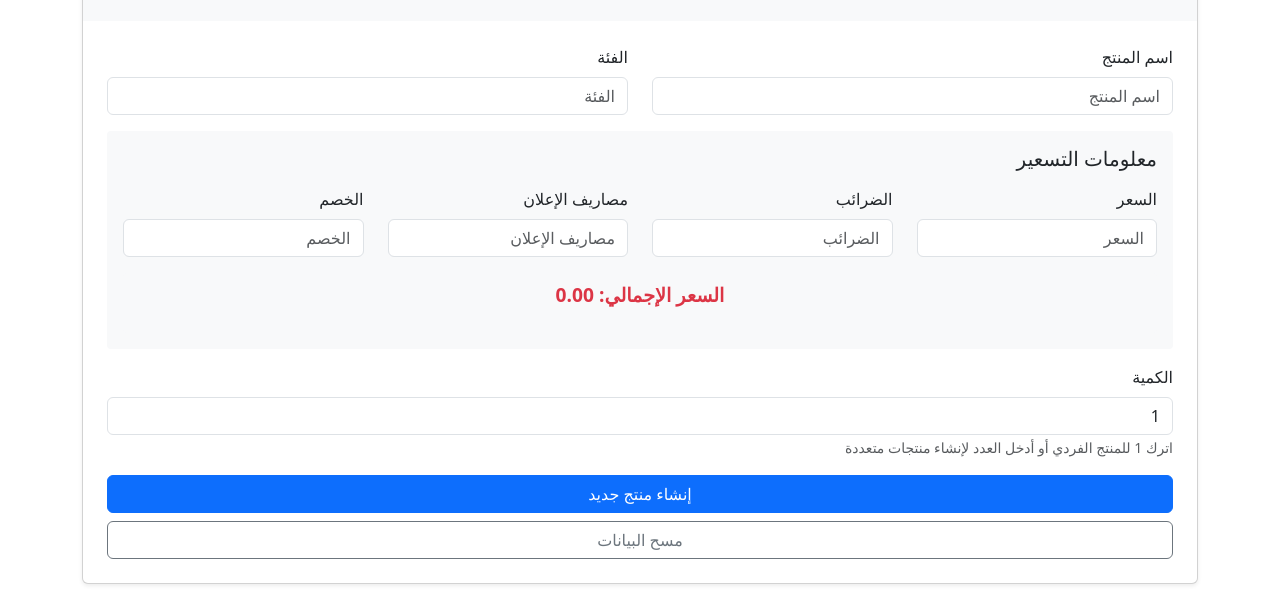
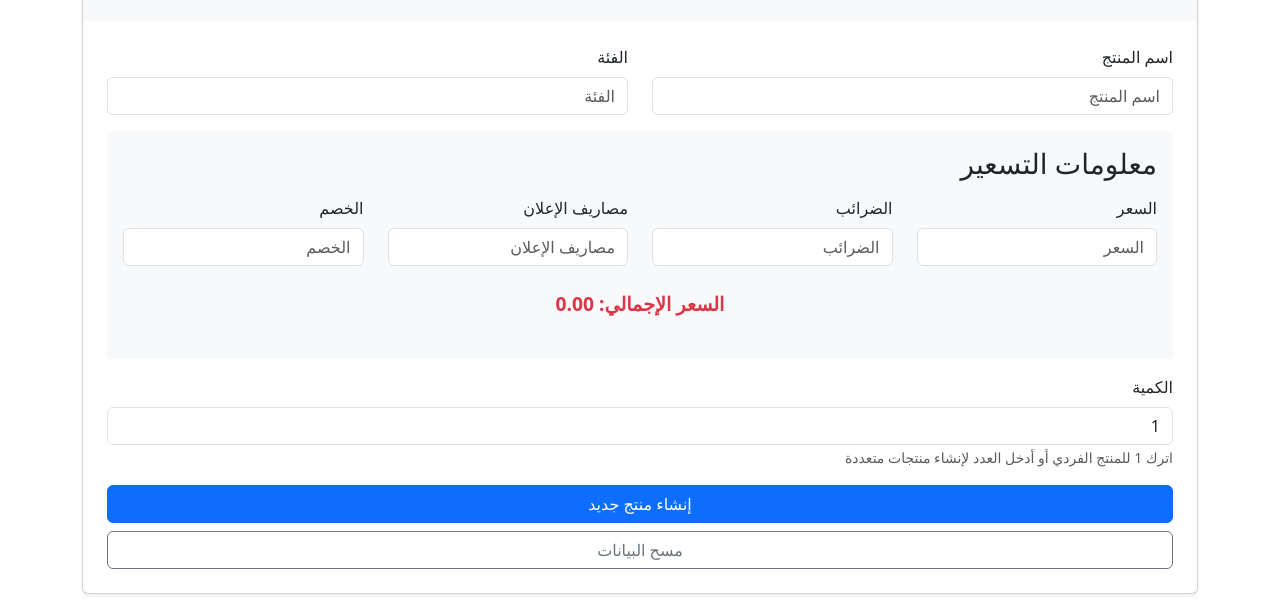
Before and after one commit to AI8V/Cruds, a plain HTML site: page index.html in a window 1280 px wide. Shown: the part 134-740 px from the top of the page. Drawn offline with Linux system fonts and the light colour scheme.

Commit message:
Update index.html

```diff
--- a/index.html
+++ b/index.html
@@ -29,7 +29,7 @@
                         <div class="col-md-6"><label class="form-label" for="category">الفئة</label><input class="form-control" type="text" id="category" placeholder="الفئة"></div>
                     </div>
                     <div class="price-group">
-                        <h5 class="mb-3">معلومات التسعير</h5>
+                        <h3 class="mb-3">معلومات التسعير</h5>
                         <div class="row mb-3">
                             <div class="col-md-3 mb-3 mb-md-0"><label class="form-label" for="price">السعر</label><input class="form-control form-control calc-input" type="number" id="price" min="0" placeholder="السعر" required=""></div>
                             <div class="col-md-3 mb-3 mb-md-0"><label class="form-label" for="taxes">الضرائب</label><input class="form-control form-control calc-input" type="number" id="taxes" min="0" placeholder="الضرائب"></div>
```
